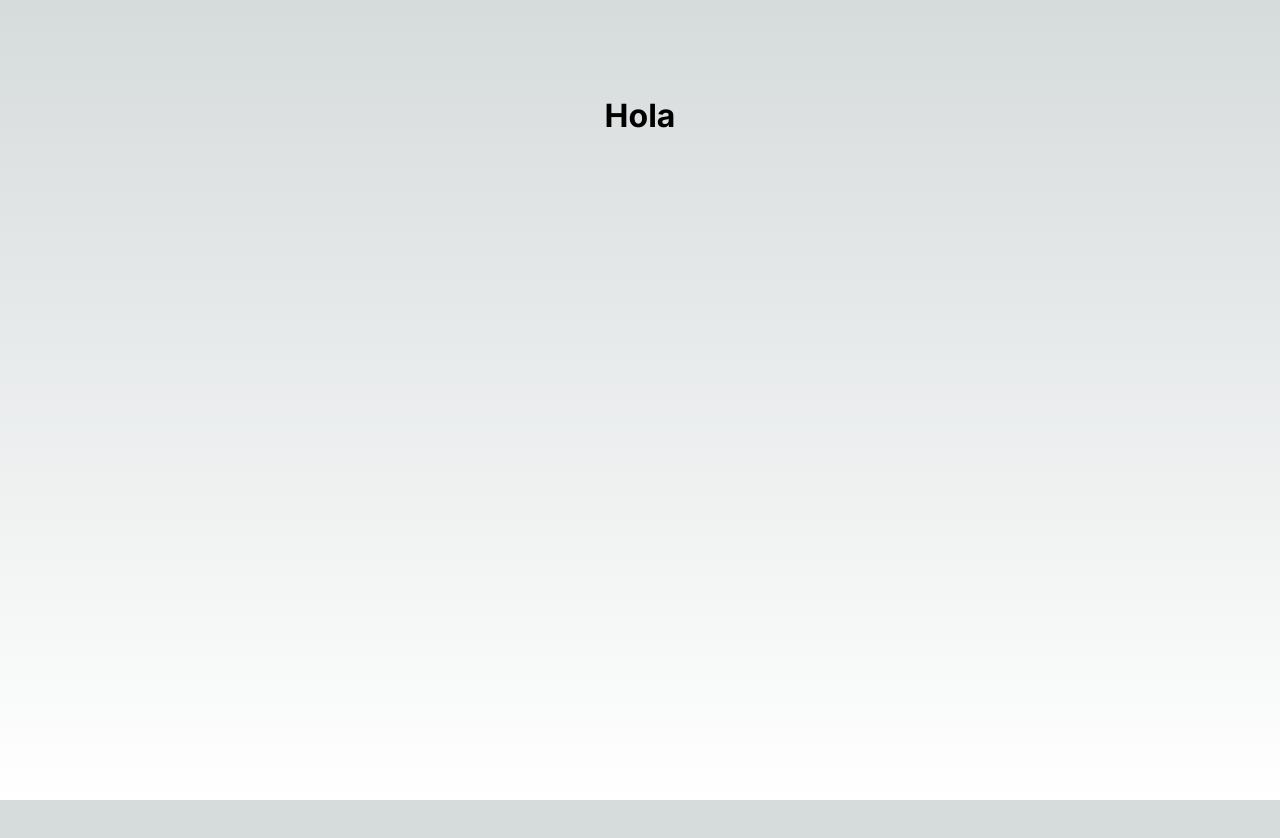
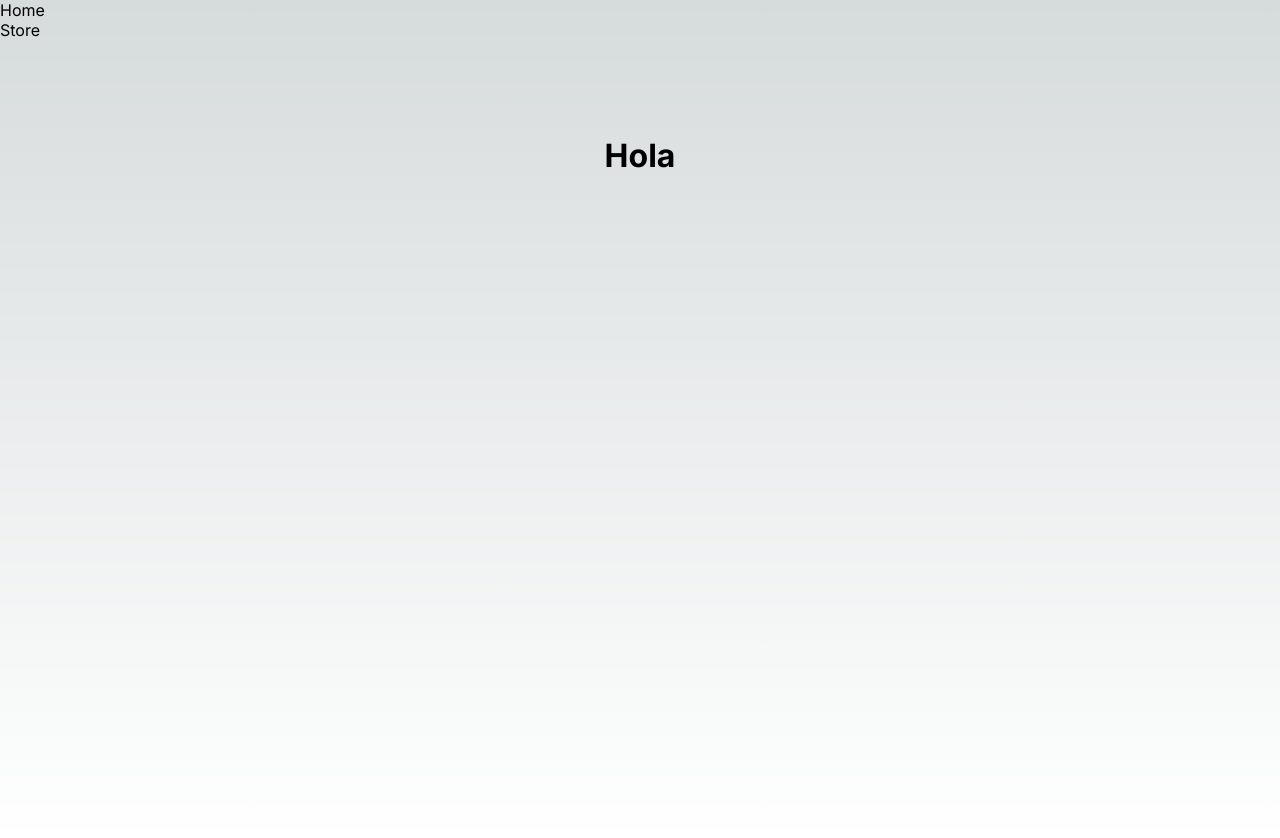
Before and after one commit to Emmafloh13/Future-World, a Next.js app: page / in a window 1280 px wide. Before the commit the page ends 800 px from the top, so only its background shows below. Built offline with nearby package versions, Linux system fonts and the light colour scheme.

Commit message:
1_5 Crear layouts en Next

```diff
--- a/src/app/layout.tsx
+++ b/src/app/layout.tsx
@@ -5,7 +5,7 @@
 const inter = Inter({ subsets: ["latin"] });
 
 export const metadata: Metadata = {
-  title: "Create Next App",
+  title: "Shop App",
   description: "Generated by create next app",
 };
 
@@ -16,7 +16,16 @@
 }>) {
   return (
     <html lang="en">
-      <body className={inter.className}>{children}</body>
+      <body className={inter.className}>
+        <header>
+          <nav>
+            <ul>
+              <li>Home</li>
+              <li>Store</li>
+            </ul>
+          </nav>
+        </header>
+        {children}</body>
     </html>
   );
 }
```
Also changed, not shown: src/app/store/layout.tsx (added, +8 -0 lines).
